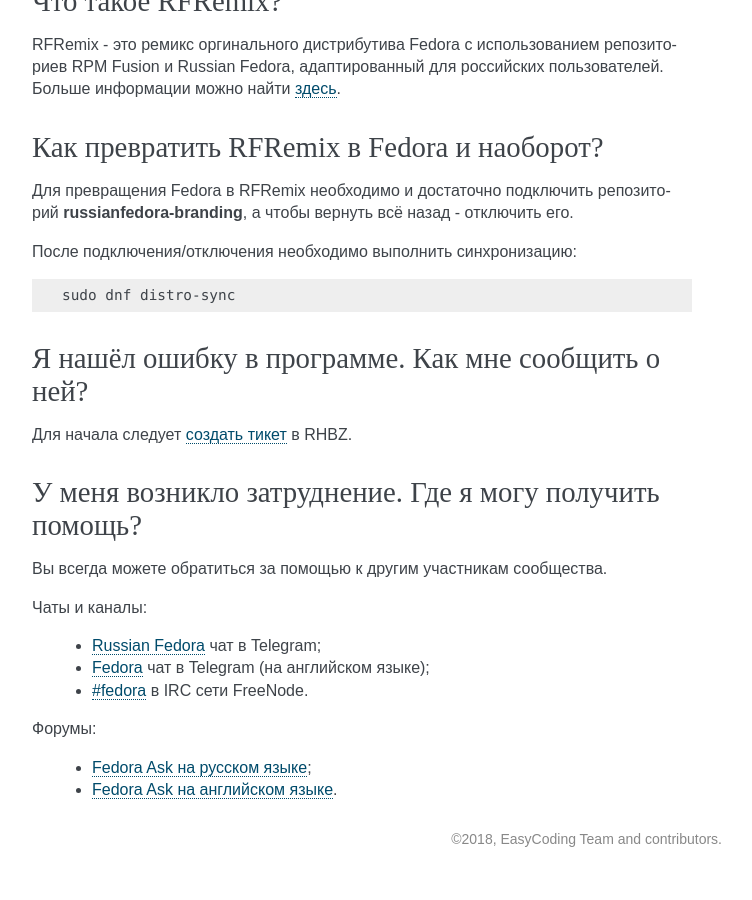
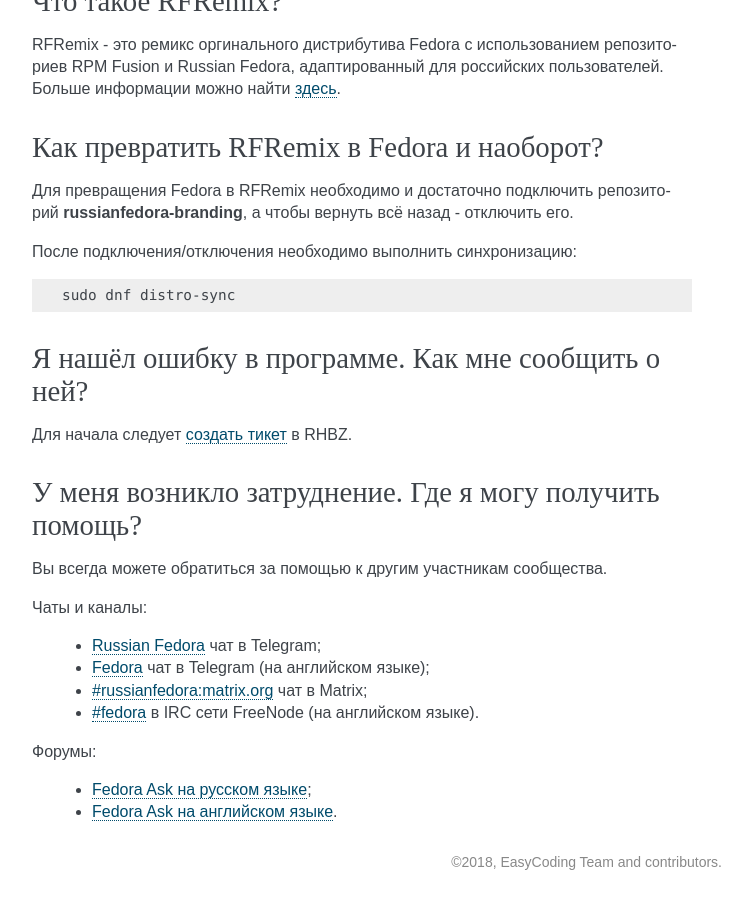
Before and after one commit to RussianFedora/FAQ, a Sphinx documentation site: the page built from source/generic-info.rst, in a window 1280 px wide and 900 px high, scrolled down 2449 px. Shown: the whole window, without its empty margins (388-1140 px from the left). Built offline with Sphinx 7.4.7, drawn with Linux system fonts in a browser that asks for light colours; before the commit the page ends 3326 px from its top, so only the background shows below that.

Commit message:
Updated links.

```diff
--- a/source/generic-info.rst
+++ b/source/generic-info.rst
@@ -187,7 +187,8 @@
 
  * `Russian Fedora <https://t.me/russianfedora>`_ чат в Telegram;
  * `Fedora <https://t.me/fedora>`_ чат в Telegram (на английском языке);
- * `#fedora <https://webchat.freenode.net/?channels=#fedora>`_ в IRC сети FreeNode.
+ * `#russianfedora:matrix.org <https://matrix.to/#/#russianfedora:matrix.org>`_ чат в Matrix;
+ * `#fedora <https://webchat.freenode.net/?channels=#fedora>`_ в IRC сети FreeNode (на английском языке).
 
 Форумы:
 
```
